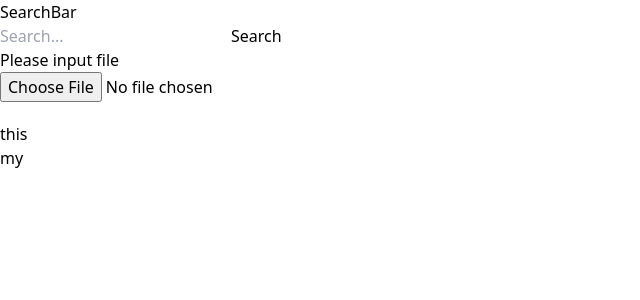
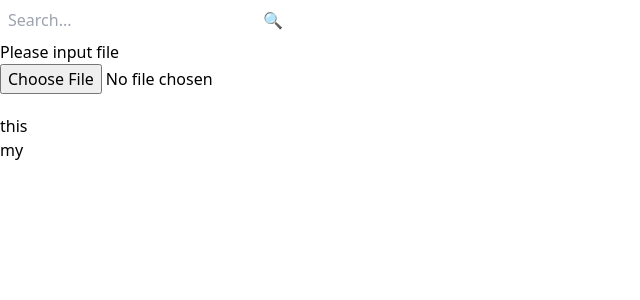
Before and after one commit to HimanshuSingh-08/TextSeeker, a React (Vite) app: page / in a window 1280 px wide. Shown: the top 300 px of the page, without its empty margins (0-640 px from the left). Built offline with nearby package versions, Linux system fonts and the light colour scheme.

Commit message:
refactor searchbar code

```diff
--- a/src/Components/SearchBar/SearchBar.jsx
+++ b/src/Components/SearchBar/SearchBar.jsx
@@ -1,4 +1,4 @@
-import { useState } from "react";
+import { useState, useEffect, useRef } from "react";
 
 export default function SearchBar({
   setSearchTerm,
@@ -6,19 +6,54 @@ export default function SearchBar({
   setSearchHistory,
 }) {
   const [searchQuery, setSearchQuery] = useState(searchTerm);
+  const searchRef = useRef(null);
+
+  const handleSumbit = () => {
+    setSearchHistory((prevHistory) => {
+      return [searchQuery, ...prevHistory];
+    });
+    setSearchTerm(searchQuery);
+  };
+
+  // Shift + f to focus on input box.
+  const handleKeyDown = (e) => {
+    if (
+      e.keyCode === 70 &&
+      (navigator.platform.match("Mac") ? e.metaKey : e.ctrlKey)
+    ) {
+      e.preventDefault();
+      searchRef.current.focus();
+    }
+  };
+
+  useEffect(() => {
+    setSearchQuery(searchTerm);
+    window.addEventListener("keydown", handleKeyDown, false);
+
+    return () => {
+      window.removeEventListener("keydown", handleKeyDown);
+    };
+  }, [searchTerm]);
+
   return (
     <>
-      <div>SearchBar</div>
       <input
         type="text"
+        ref={searchRef}
         value={searchQuery}
         onChange={(e) => {
           setSearchQuery(e.target.value);
         }}
-        className="search-input"
+        onKeyDown={(e) => {
+          if (e.key == "Enter") {
+            handleSumbit();
+          }
+        }}
+        className=" border-1 border-gray-400 rounded-md p-2 mr-2"
         placeholder="Search..."
       />
       <button
+        className="border-gray-500 border-1  p-2 rounded-md"
         onClick={() => {
           setSearchHistory((prevHistory) => {
             return [searchQuery, ...prevHistory];
@@ -26,7 +61,7 @@ export default function SearchBar({
           setSearchTerm(searchQuery);
         }}
       >
-        Search
+        🔍
       </button>
     </>
   );
```
